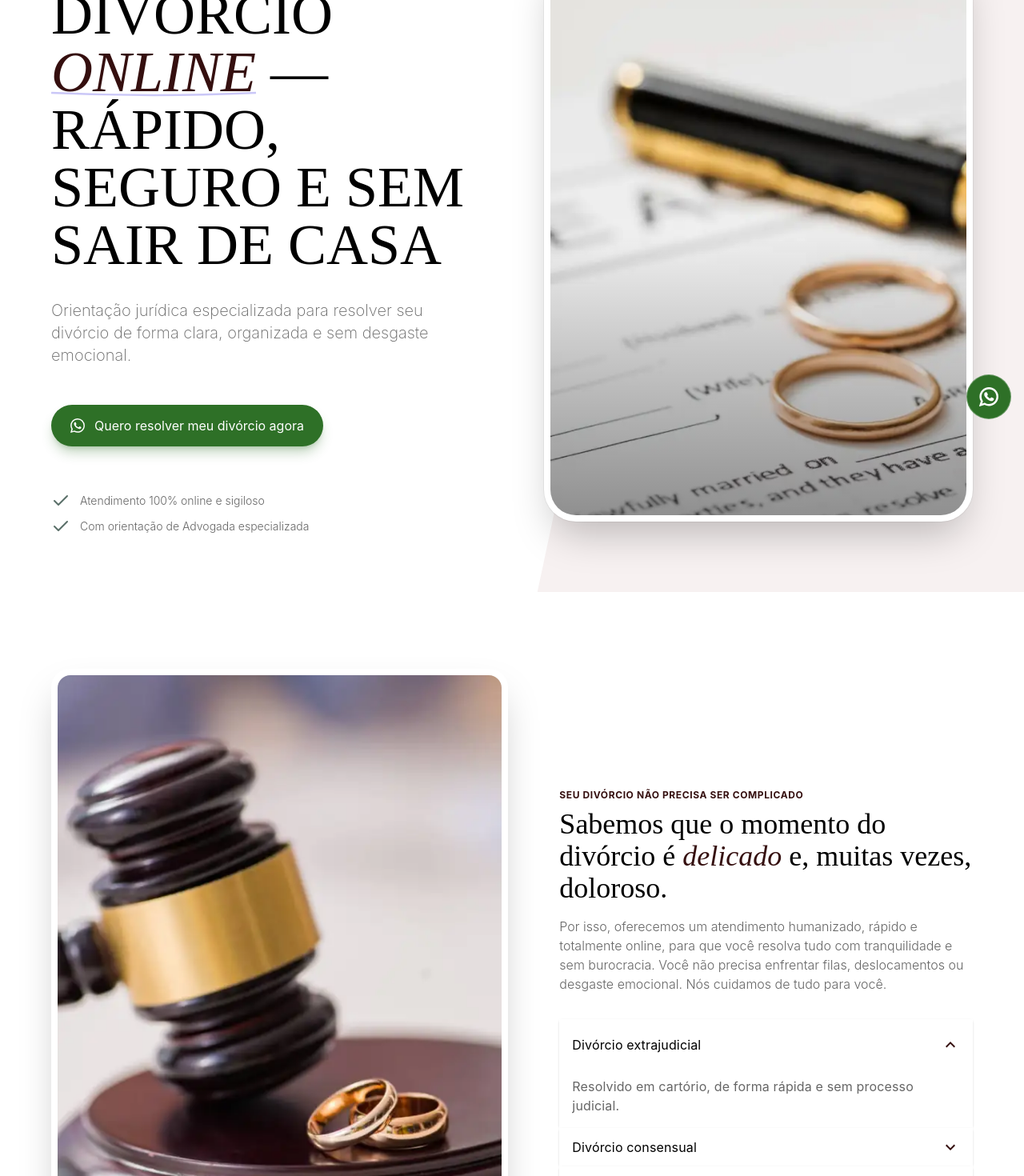
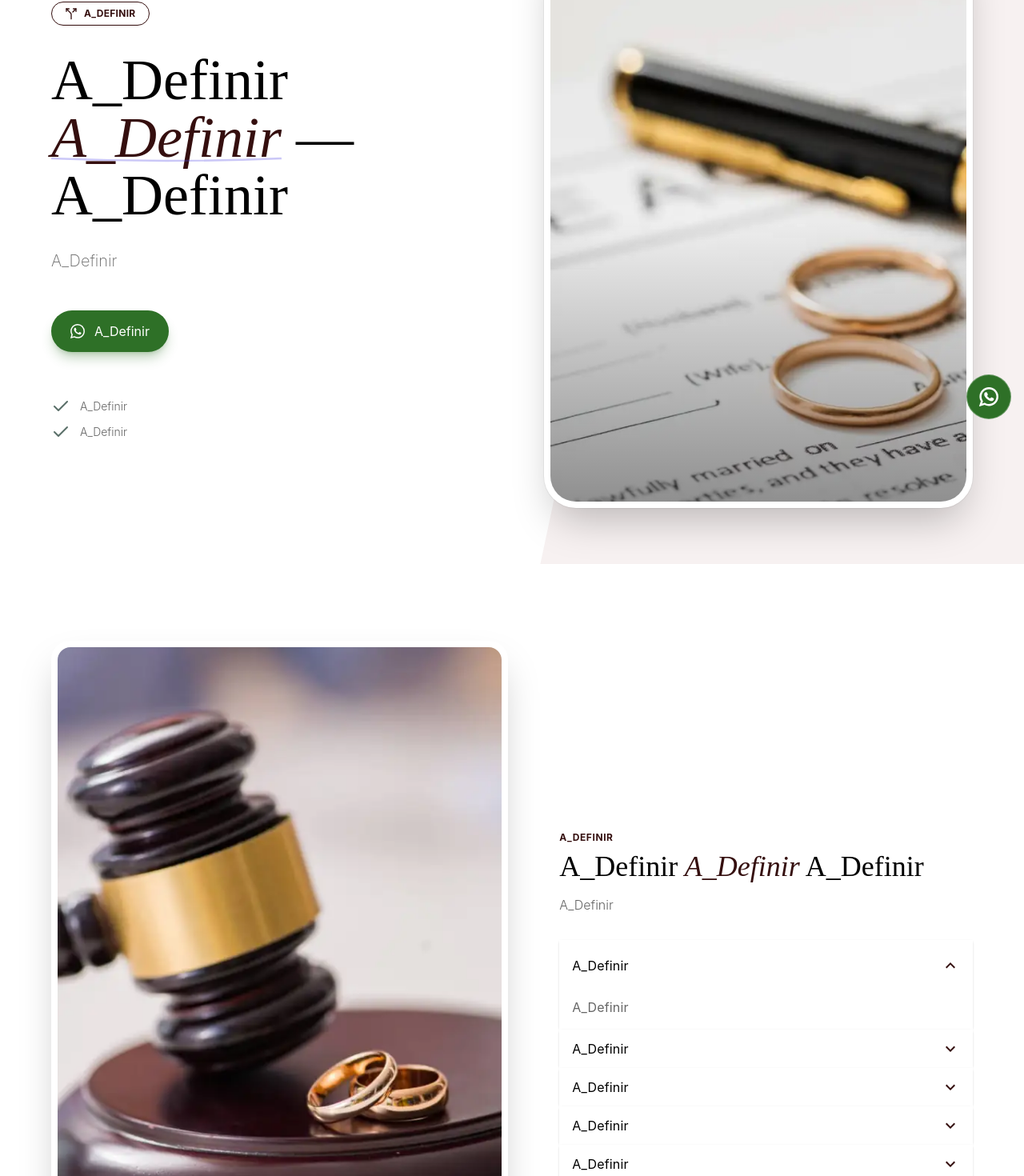
Before and after one commit to EdisonMatos/LPS-Trabalhista-Brasil-Matos, a React (Vite) app: page /#home in a window 1280 px wide. Shown: the part 260-1730 px from the top of the page at 80% size. Built offline with nearby package versions, Linux system fonts and the light colour scheme.

Commit message:
feat: Reseta features

```diff
--- a/index.html
+++ b/index.html
@@ -1,4 +1,4 @@
-<!doctype html>
+<!DOCTYPE html>
 <html lang="pt-br">
   <head>
     <meta charset="UTF-8" />
@@ -6,35 +6,12 @@
 
     <link rel="stylesheet" href="./src/index.css" />
 
-    <title>Divórcio Online em São Paulo – Brasil Matos Advocacia</title>
+    <title>Advocacia Trabalhista em São Paulo – Brasil Matos Advocacia</title>
     <meta
       name="description"
-      content="Atendimento jurídico especializado em divórcio online em São Paulo – SP. Orientação clara, segura e personalizada para resolver seu divórcio de forma simples e sem desgaste emocional."
+      content="Atendimento jurídico especializado em São Paulo – SP. Orientação clara, segura e personalizada para resolver seu problema trabalhista de forma simples."
     />
-    <meta
-      name="keywords"
-      content="Divórcio online São Paulo,
-Divórcio em São Paulo SP,
-Advogada de divórcio São Paulo,
-Divórcio extrajudicial São Paulo,
-Divórcio consensual São Paulo,
-Divórcio judicial São Paulo,
-Divórcio com filhos São Paulo,
-Divórcio sem filhos São Paulo,
-Divórcio com partilha de bens,
-Divórcio sem partilha de bens,
-Advocacia especializada em divórcio,
-Brasil Matos Advocacia,
-Advogada especialista em divórcio,
-Divórcio rápido São Paulo,
-Divórcio seguro online,
-Divórcio em cartório São Paulo,
-Escritório de advocacia São Paulo,
-Atendimento jurídico online São Paulo,
-Divórcio sem audiência,
-Consultoria jurídica para divórcio.
-"
-    />
+    <meta name="keywords" content="" />
     <link
       rel="apple-touch-icon"
       sizes="57x57"
--- a/src/content/content.jsx
+++ b/src/content/content.jsx
@@ -114,12 +114,12 @@ const content = {
       ctaButtonTextResponsive: "Contato",
     },
     hero: {
-      miniTag: "DIVÓRCIO SEM COMPLICAÇÃO",
+      miniTag: "A_Definir",
       title: (
         <h1>
-          DIVÓRCIO{" "}
+          A_Definir{" "}
           <span className="relative italic font-light destaque">
-            ONLINE
+            A_Definir
             <span>
               <svg
                 className="absolute left-0 hidden w-full h-3 hero-underline bottom-2 text-accent/30 desktop1:flex"
@@ -147,27 +147,22 @@ const content = {
               </svg>
             </span>
           </span>{" "}
-          — RÁPIDO, SEGURO E SEM SAIR DE CASA
+          — A_Definir
         </h1>
       ),
-      subtitle: (
-        <p>
-          Orientação jurídica especializada para resolver seu divórcio de forma
-          clara, organizada e sem desgaste emocional.
-        </p>
-      ),
+      subtitle: <p>A_Definir</p>,
       heroDefaultImage: heroDefaultImg, // img da pessoa mobile
       heroDefaultMobileImage: heroDefaultMobileImage, // img da pessoa mobile
       alt: "Imagem ilustrativa da Seção Início",
       ctaButtonAriaLabel:
         "Botão para chamada de ação para contato pelo whatsapp",
-      ctaButtonText: "Quero resolver meu divórcio agora",
+      ctaButtonText: "A_Definir",
       ctaButtonTextSecondary: "A_Definir",
       obsHero: {
         icon: <Check />,
         iconTwo: <Check />,
-        text: " Atendimento 100% online e sigiloso",
-        textTwo: " Com orientação de Advogada especializada",
+        text: "A_Definir",
+        textTwo: " A_Definir",
       },
       secondaryCta: "Contato",
       images: {
@@ -214,25 +209,23 @@ const content = {
       ctaButtonText: "A_Definir",
     },
     features: {
-      miniTag: "Seu divórcio não precisa ser complicado",
+      miniTag: "A_Definir",
       title: (
         <h1>
-          Sabemos que o momento do divórcio é
-          <span className="italic font-light destaque"> delicado</span> e,
-          muitas vezes, doloroso.
+          A_Definir
+          <span className="italic font-light destaque"> A_Definir</span>{" "}
+          A_Definir
         </h1>
       ),
-      subtitle:
-        "Por isso, oferecemos um atendimento humanizado, rápido e totalmente online, para que você resolva tudo com tranquilidade e sem burocracia. Você não precisa enfrentar filas, deslocamentos ou desgaste emocional. Nós cuidamos de tudo para você.",
+      subtitle: "A_Definir",
       imgFeatures: imgFeatures,
       alt: "imagem representativa da Seção Serviços",
       titleMessageFeature: "A_Definir",
       subtitleMessageFeature: "A_Definir",
       cards: {
         card1: {
-          title: "Divórcio extrajudicial",
-          subtitle:
-            "Resolvido em cartório, de forma rápida e sem processo judicial.",
+          title: "A_Definir",
+          subtitle: "A_Definir",
           description: (
             <div>
               A_Definir
@@ -246,9 +239,8 @@ const content = {
           buttonLabel: "Saiba Mais",
         },
         card2: {
-          title: "Divórcio consensual",
-          subtitle:
-            "Quando há acordo entre as partes, o divórcio acontece de forma simples e menos desgastante.",
+          title: "A_Definir",
+          subtitle: "A_Definir",
           description: (
             <div>
               A_Definir
@@ -262,9 +254,8 @@ const content = {
           buttonLabel: "Saiba Mais",
         },
         card3: {
-          title: "Divórcio judicial",
-          subtitle:
-            "Indicado quando não há acordo, com acompanhamento jurídico para proteger seus direitos.",
+          title: "A_Definir",
+          subtitle: "A_Definir",
           description: (
             <div>
               A_Definir <br />
@@ -277,9 +268,8 @@ const content = {
           buttonLabel: "Saiba Mais",
         },
         card4: {
-          title: "Divórcio com ou sem filhos",
-          subtitle:
-            "Orientação completa, com atenção especial às questões que envolvem filhos e responsabilidades.",
+          title: "A_Definir",
+          subtitle: "A_Definir",
           description: (
             <div>
               A_Definir
@@ -293,9 +283,8 @@ const content = {
           buttonLabel: "Saiba Mais",
         },
         card5: {
-          title: "Divórcio com partilha de bens",
-          subtitle:
-            "Análise e divisão justa dos bens, garantindo segurança em cada etapa do processo.",
+          title: "A_Definir",
+          subtitle: "A_Definir",
           description: (
             <div>
               A_Definir
@@ -326,9 +315,8 @@ const content = {
           buttonLabel: "Saiba Mais",
         },
         card6: {
-          title: "Divórcio sem partilha imediata",
-          subtitle:
-            "Possibilidade de se divorciar agora e resolver a partilha em um momento posterior.",
+          title: "A_Definir",
+          subtitle: "A_Definir",
           description: (
             <div>
               A_Definir
@@ -359,7 +347,7 @@ const content = {
           subtitle: "A_Definir",
         },
       },
-      ctaButtonText: "Recuperar minha paz",
+      ctaButtonText: "A_Definir",
     },
     maps: {
       minitag: "A_Definir",
```
